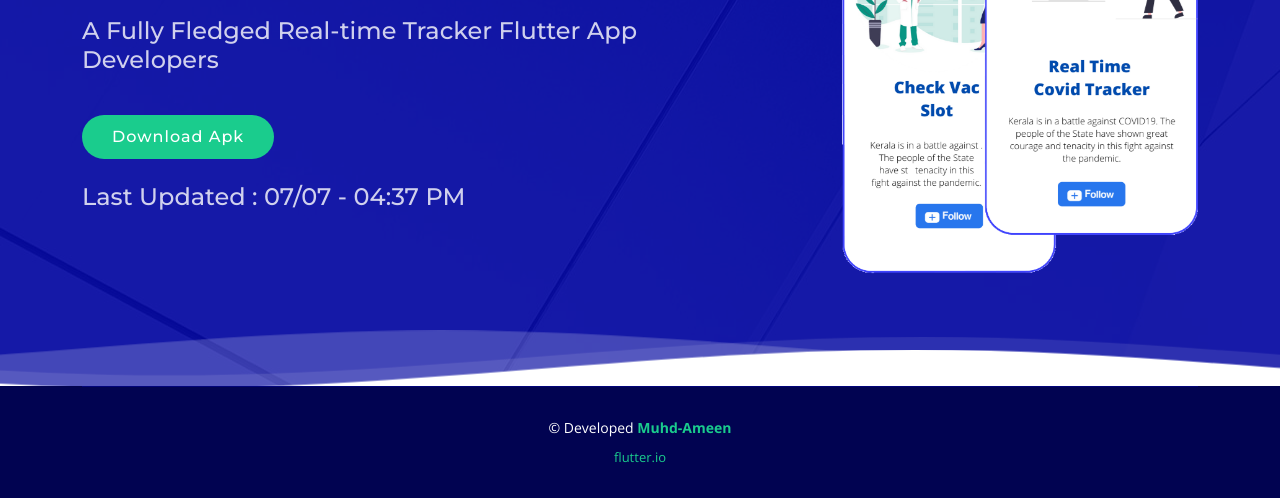
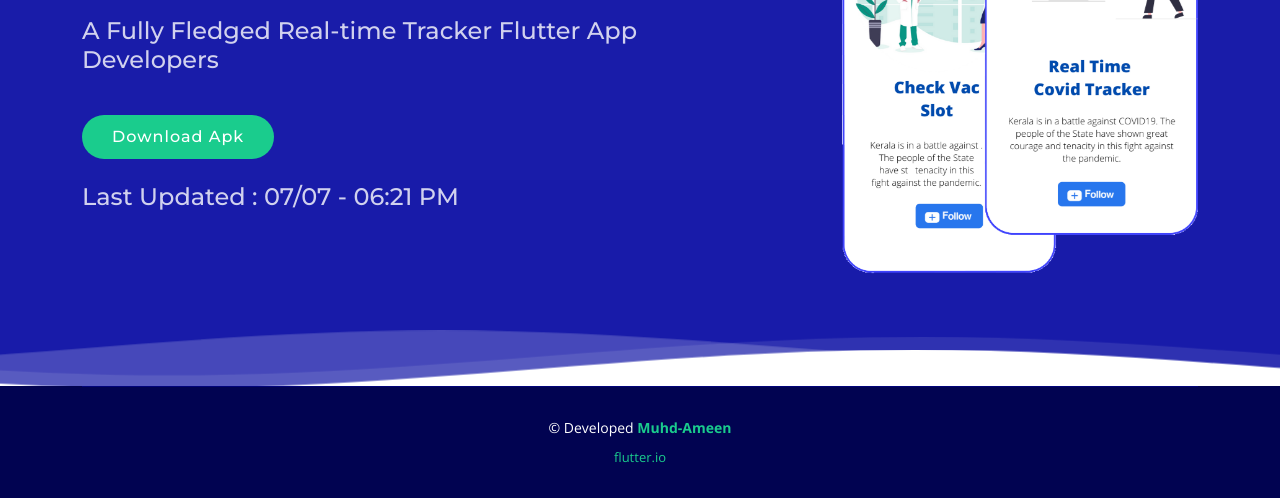
Before and after one commit to muhd-ameen/pandamus.io, a plain HTML site: page index.html in a window 1280 px wide. Shown: the part 329-827 px from the top of the page. Drawn offline with nearby package versions, Linux system fonts and the light colour scheme.

Commit message:
07/07 -06.22

```diff
--- a/index.html
+++ b/index.html
@@ -73,7 +73,7 @@
             <div class="text-center text-lg-start">
               <a href="assets/apk/pandamus.io.apk" class="btn-get-started scrollto">Download Apk</a>
               <br><br>
-              <h2>Last Updated : 07/07 - 04:37 PM</h2>
+              <h2>Last Updated : 07/07 - 06:21 PM</h2>
 
             </div>
           </div>
```
Also changed, not shown: assets/img/about-img.png (deleted), assets/img/about.png (deleted), assets/img/apple-touch-icon.png (deleted), assets/img/cta-bg.jpg (deleted), assets/img/details-1.png (deleted), assets/img/details-2.png (deleted), assets/img/details-3.png (deleted), assets/img/details-4.png (deleted), assets/img/favicon.png (deleted), assets/img/hero-bg.jpg (deleted).
